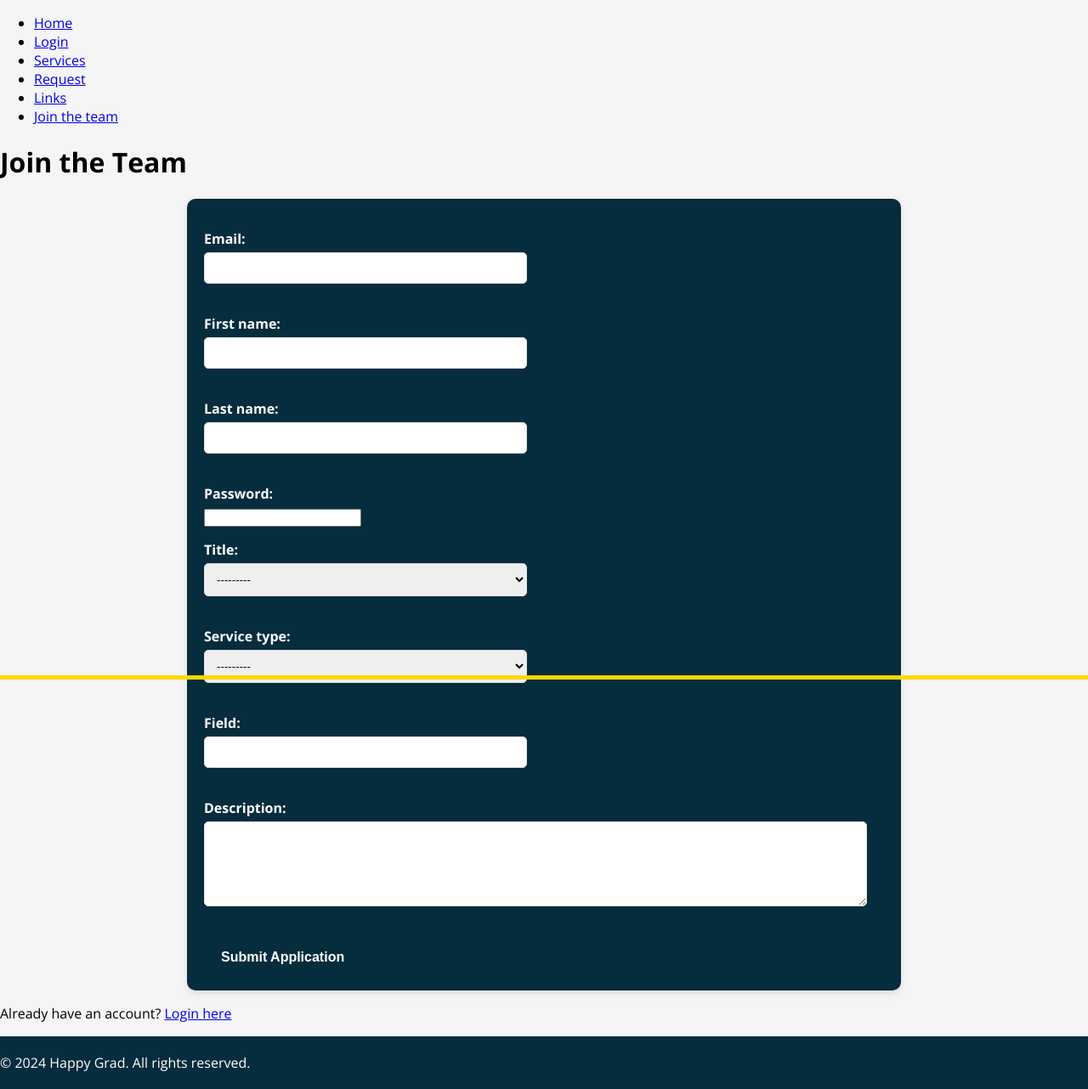
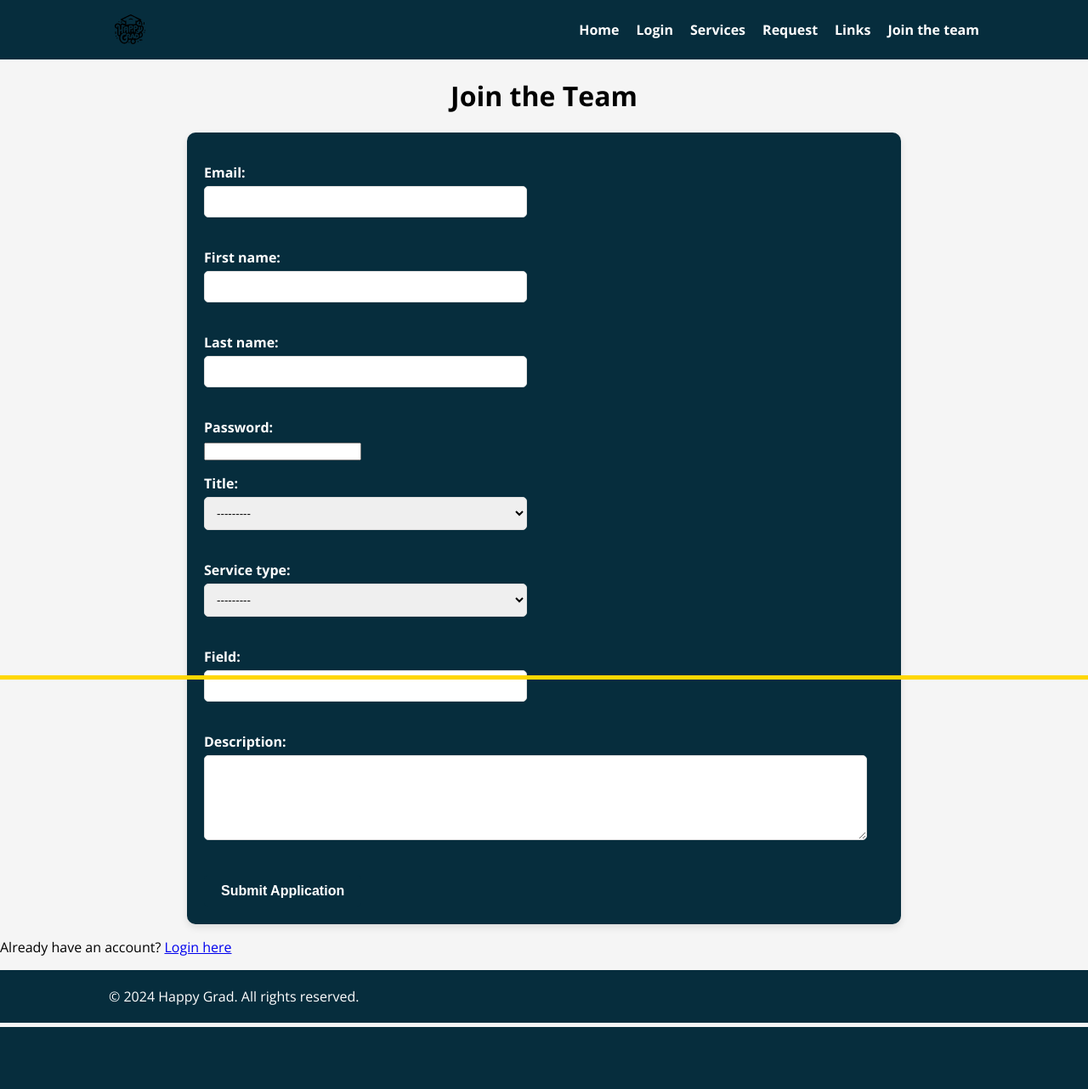
Before and after one commit to Theos-the-dawg/happy_grad_fin, a Django app: page /signup_student/ in a window 1280 px wide. Shown: the whole page at 85% size. After the commit the page ends 1209 px from the top, so only its background shows below. Run offline with Django 4.2, Linux system fonts and the light colour scheme.

Commit message:
hot-fix-change-for-student-page

```diff
--- a/service_matcher/templates/create_student.html
+++ b/service_matcher/templates/create_student.html
@@ -14,6 +14,9 @@
 <!-- Navigation Bar -->
 <nav>
 <div class="container">
+<div class="logo">
+<img src="{% static 'images/logo.svg' %}" alt="Happy Grad Logo">
+</div>
 <ul class="nav-links">
 <li><a href="{% url 'home' %}">Home</a></li>
 <li><a href="{% url 'login' %}">Login</a></li>
@@ -26,7 +29,7 @@
 </nav>
 
 <div class="register-container">
-        <h1>Join the Team</h1>
+<center><h1>Join the Team</h1></center>
 <form method="post">
 {% csrf_token %}
 {{ user_form.as_p }}
--- a/static/css/create_student.css
+++ b/static/css/create_student.css
@@ -1,52 +1,91 @@
 /* create_tutor.css */
-
 body {
     margin: 0;
     font-family: 'Open Sans', sans-serif;
     background-color: #f5f5f5;
+    padding-bottom: 5px; /* Prevent overlap with the bottom border */
 }
 
-header {
+.container {
+    width: 80%;
+    margin: 0 auto;
+}
+
+nav {
     background-color: #062d3d;
     color: #fff;
+}
+
+nav .container {
     display: flex;
     justify-content: space-between;
     align-items: center;
     padding: 10px 20px;
 }
 
-header .logo {
+nav .logo {
     display: flex;
     align-items: center;
 }
 
-header .logo img {
+nav .logo img {
     width: 50px;
     height: 50px;
 }
 
-header .logo p {
+nav .logo p {
     margin-left: 10px;
     font-size: 1em;
-    color: #ffd700;
+    color: #ffd700; /* Gold color */
 }
 
-header nav ul {
+nav ul {
     list-style: none;
     display: flex;
     margin: 0;
     padding: 0;
 }
 
-header nav ul li {
+nav ul li {
     margin-left: 20px;
 }
 
-header nav ul li a {
+nav ul li a {
     color: #fff;
     text-decoration: none;
     font-weight: bold;
     transition: color 0.3s;
+}
+
+nav ul li a:hover {
+    color: #ffd700; /* Gold hover effect */
+}
+
+/* Responsive Navbar Adjustments */
+@media (max-width: 768px) {
+    .container {
+        width: 95%;
+    }
+
+    nav .container {
+        flex-direction: column;
+        align-items: center;
+    }
+
+    nav ul {
+        flex-direction: column;
+        width: 100%;
+        align-items: center;
+        margin-top: 10px;
+    }
+
+    nav ul li {
+        margin: 10px 0;
+    }
+
+    nav .logo img {
+        margin-bottom: 15px;
+    }
 }
 
 header nav ul li a:hover {
```
Lines whose indentation alone changed are shown as unchanged.
